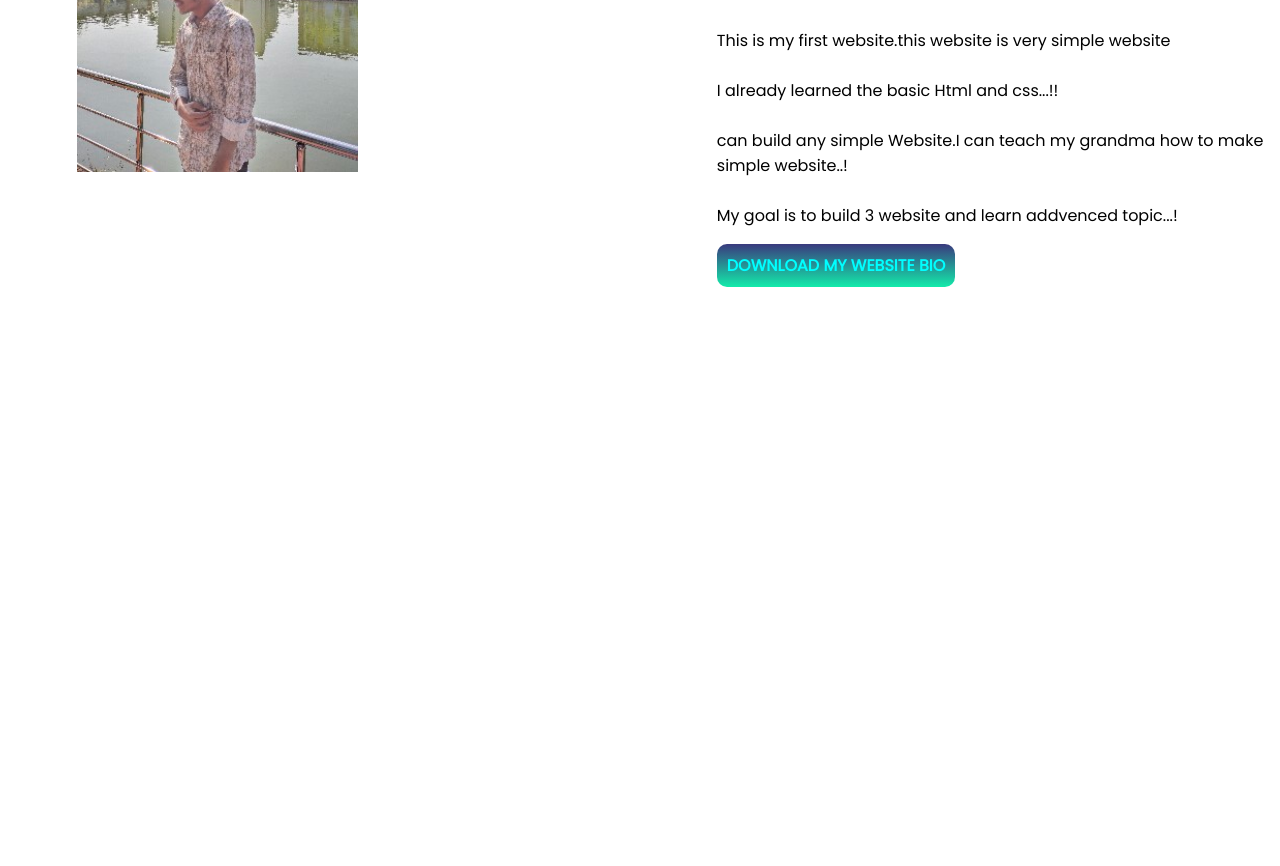
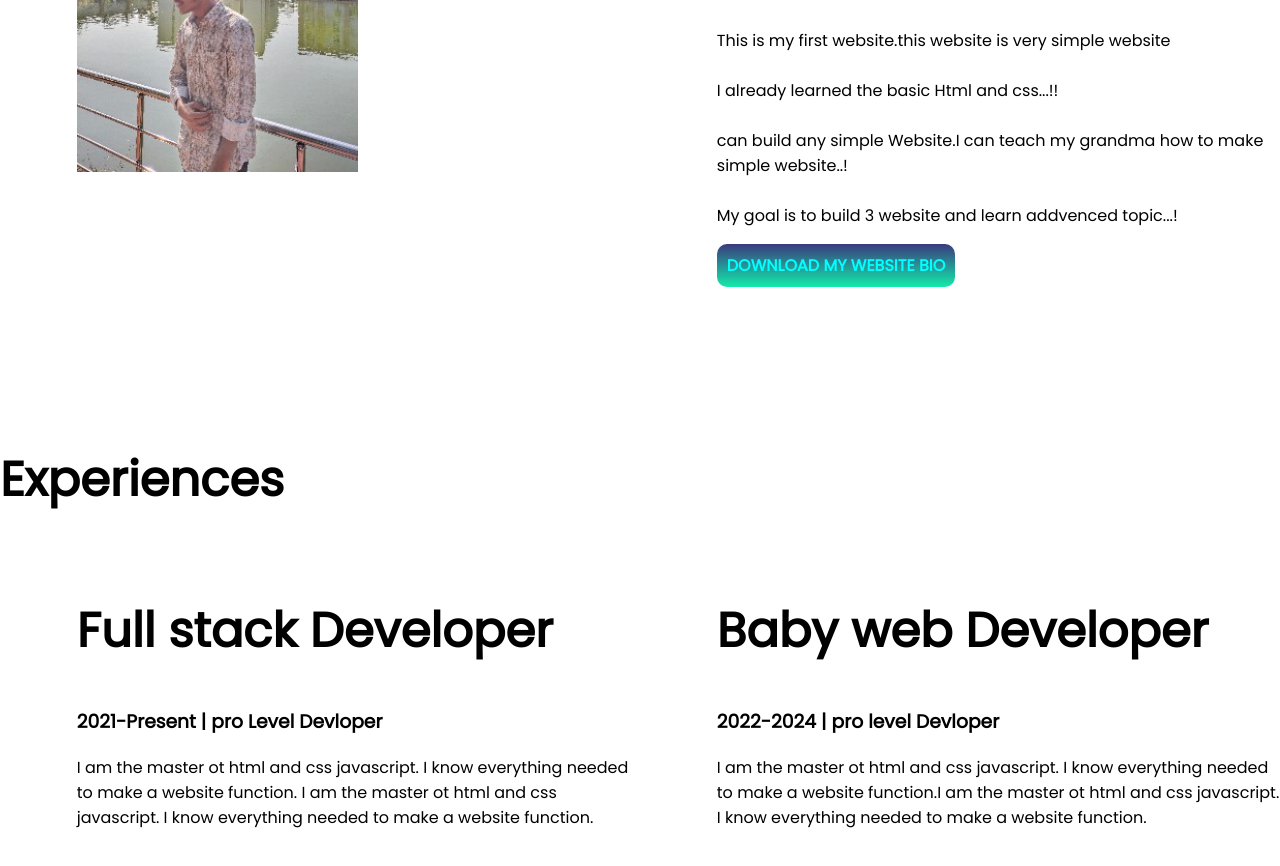
Before and after one commit to Saif-Afnan-Nadim123/Nadim-second-protfullio, a plain HTML site: page index.html in a window 1280 px wide. Shown: the part 878-1744 px from the top of the page. Before the commit the page ends 1322 px from the top, so only its background shows below. Drawn offline with Linux system fonts and the light colour scheme.

Commit message:
commit done

```diff
--- a/index.html
+++ b/index.html
@@ -13,7 +13,7 @@
 </head>
 
 <body>
-    <section class="top-banner">
+    <section class="top-banner flexible-container">
         <div class="half-width">
             <h1>Wellcome To </h1>
             <h1><span>Nadim All Mamun</span> World!</h1>
@@ -29,7 +29,7 @@
             <img src="img/received_280926153901937-removebg-preview.png" alt="">
         </div>
     </section>
-    <section class="dream big">
+    <section class="dream big flexible-container">
         <div class="half-width">
             <img src="my picture/7942.jpg" alt="">
         </div>
@@ -47,6 +47,26 @@
 
 
     </section>
+    <section class="Experience-area">
+        <h1>Experiences</h1>
+        <div class="flexible-container">
+            <div class="half-width">
+                <h1>Full stack Developer</h1>
+                <h3>2021-Present | pro Level Devloper</h3>
+                <p>I am the master ot html and css javascript. I know everything needed to make a website function. I am
+                    the
+                    master ot html and css javascript. I know everything needed to make a website function.</p>
+            </div>
+            <div class="half-width">
+                <h1>Baby web Developer </h1>
+                <h3>2022-2024 | pro level Devloper</h3>
+                <P>I am the master ot html and css javascript. I know everything needed to make a website function.I am
+                    the
+                    master ot html and css javascript. I know everything needed to make a website function.</P>
+            </div>
+        </div>
+
+    </section>
 </body>
 
 </html>
--- a/style.css
+++ b/style.css
@@ -11,7 +11,7 @@ span {
     color: rgb(8, 241, 241);
 }
 
-section {
+.flexible-container {
     display: flex;
     margin-bottom: 150px;
 }
```
